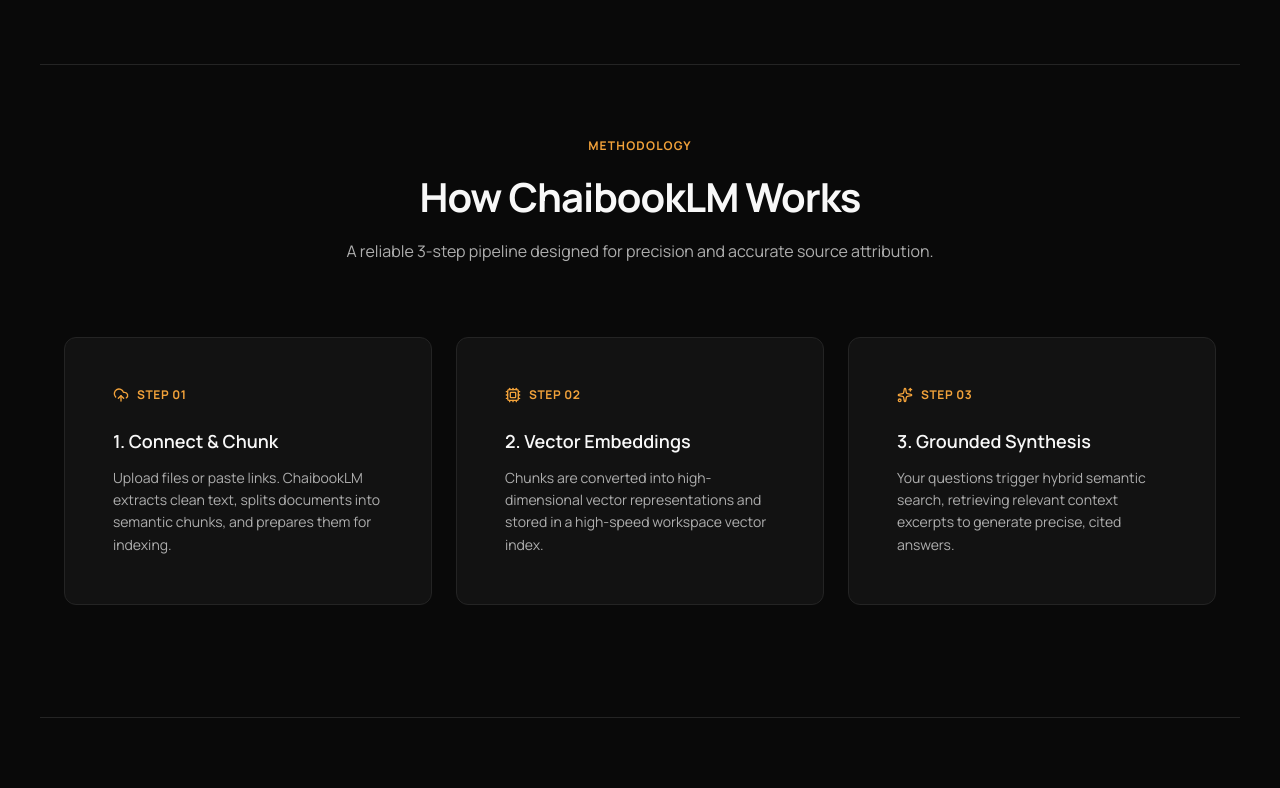
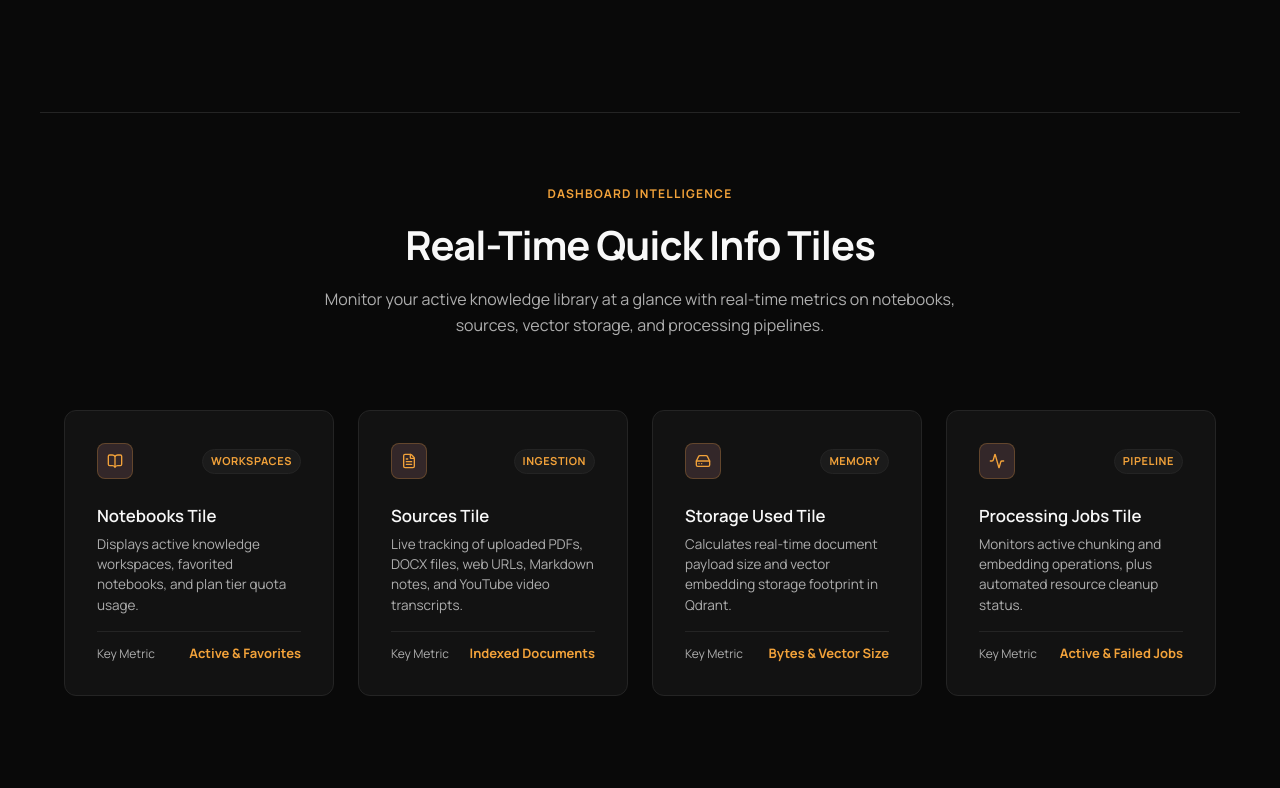
Before and after one commit to nikhild64/udemy-bot-rag-advanced, a Next.js app in the folder web/: page / in a window 1280 px wide. Shown: the part 1632-2420 px from the top of the page. Built offline with nearby package versions, Linux system fonts and the light colour scheme; no server answers.

Commit message:
feat: add /home route for landing page and showcase dashboard quick info tiles

```diff
--- /dev/null
+++ b/web/src/app/home/page.tsx
@@ -0,0 +1,8 @@
+'use client';
+
+import React from 'react';
+import { LandingPage } from '@/features/landing/components/LandingPage';
+
+export default function HomePage() {
+  return <LandingPage />;
+}
--- a/web/src/features/landing/components/LandingPage.tsx
+++ b/web/src/features/landing/components/LandingPage.tsx
@@ -2,7 +2,7 @@
 
 import React, { useEffect, useState } from 'react';
 import { SignInButton, SignUpButton } from '@clerk/nextjs';
-import { Brain, Database, Zap, Layers, ArrowRight, Check, UploadCloud, Cpu, Sparkles } from 'lucide-react';
+import { Brain, Database, Zap, Layers, ArrowRight, Check, UploadCloud, Cpu, Sparkles, BookOpen, FileText, HardDrive, Activity } from 'lucide-react';
 
 export function LandingPage() {
   const [scrolled, setScrolled] = useState(false);
@@ -201,8 +201,51 @@
           font-size: 1.25rem; font-weight: 600; color: var(--color-ink);
           margin: 0 0 var(--space-xs) 0; letter-spacing: -0.01em;
         }
-        .bento__desc {
-          font-size: 0.9375rem; color: var(--color-ink-2); line-height: 1.6; margin: 0;
+        /* Quick Info Tiles Section */
+        .tiles-wrapper {
+          max-width: var(--page-max); margin: 0 auto; padding: var(--space-2xl) var(--page-gutter) var(--space-3xl) var(--page-gutter);
+          border-top: var(--rule-hair) solid var(--color-rule);
+          scroll-margin-top: 80px;
+        }
+        .tiles-grid {
+          display: grid; gap: var(--space-md); grid-template-columns: 1fr;
+        }
+        @media (min-width: 640px) {
+          .tiles-grid { grid-template-columns: repeat(2, 1fr); }
+        }
+        @media (min-width: 1024px) {
+          .tiles-grid { grid-template-columns: repeat(4, 1fr); }
+        }
+        .tile-card {
+          background: var(--color-paper-2); border: 1px solid var(--color-rule);
+          border-radius: var(--radius-card); padding: var(--space-lg);
+          display: flex; flex-direction: column; justify-content: space-between;
+          position: relative; transition: border-color var(--dur-short), transform var(--dur-short);
+        }
+        .tile-card:hover {
+          border-color: color-mix(in oklch, var(--color-rule) 40%, var(--color-accent));
+          transform: translateY(-2px);
+        }
+        .tile-card__header {
+          display: flex; align-items: center; justify-content: space-between; margin-bottom: var(--space-md);
+        }
+        .tile-card__icon {
+          width: 36px; height: 36px; border-radius: 8px;
+          background: color-mix(in oklch, var(--color-accent) 12%, var(--color-paper-3));
+          border: 1px solid color-mix(in oklch, var(--color-accent) 25%, transparent);
+          display: flex; align-items: center; justify-content: center;
+          color: var(--color-accent);
+        }
+        .tile-card__badge {
+          font-size: 0.6875rem; font-weight: 700; text-transform: uppercase; letter-spacing: 0.05em;
+          padding: 0.2rem 0.5rem; border-radius: 999px; background: var(--color-paper-3);
+          color: var(--color-accent); border: 1px solid var(--color-rule);
+        }
+        .tile-card__title {
+          font-size: 1.05rem; font-weight: 600; color: var(--color-ink); margin: 0 0 0.35rem 0;
+        }
+        .tile-card__desc {
+          font-size: 0.84375rem; color: var(--color-ink-2); line-height: 1.5; margin: 0;
         }
 
         /* Methodology Section */
@@ -304,6 +347,7 @@
             </div>
             <nav className="nav__center">
               <a href="#features" className="nav__link">Features</a>
+              <a href="#quick-tiles" className="nav__link">Quick Info Tiles</a>
               <a href="#methodology" className="nav__link">Methodology</a>
               <a href="#pricing" className="nav__link">Pricing</a>
             </nav>
@@ -374,6 +418,91 @@
               <p className="bento__desc">
                 Organize knowledge into dedicated notebooks. Access quick global search and full keyboard navigation (`Cmd+K`) anytime.
               </p>
+            </article>
+          </div>
+        </section>
+
+        {/* Quick Info Tiles Section */}
+        <section id="quick-tiles" className="tiles-wrapper">
+          <div className="section-header">
+            <div className="section-header__tag">Dashboard Intelligence</div>
+            <h2 className="section-header__title">Real-Time Quick Info Tiles</h2>
+            <p className="section-header__desc">
+              Monitor your active knowledge library at a glance with real-time metrics on notebooks, sources, vector storage, and processing pipelines.
+            </p>
+          </div>
+
+          <div className="tiles-grid">
+            {/* Tile 1: Notebooks */}
+            <article className="tile-card">
+              <div>
+                <div className="tile-card__header">
+                  <div className="tile-card__icon"><BookOpen className="w-4 h-4" /></div>
+                  <span className="tile-card__badge">Workspaces</span>
+                </div>
+                <h3 className="tile-card__title">Notebooks Tile</h3>
+                <p className="tile-card__desc">
+                  Displays active knowledge workspaces, favorited notebooks, and plan tier quota usage.
+                </p>
+              </div>
+              <div style={{ marginTop: '1rem', paddingTop: '0.75rem', borderTop: '1px solid var(--color-rule)', display: 'flex', justifyContent: 'space-between', alignItems: 'center' }}>
+                <span style={{ fontSize: '0.75rem', color: 'var(--color-ink-2)' }}>Key Metric</span>
+                <span style={{ fontSize: '0.8125rem', fontWeight: 700, color: 'var(--color-accent)' }}>Active & Favorites</span>
+              </div>
+            </article>
+
+            {/* Tile 2: Sources */}
+            <article className="tile-card">
+              <div>
+                <div className="tile-card__header">
+                  <div className="tile-card__icon"><FileText className="w-4 h-4" /></div>
+                  <span className="tile-card__badge">Ingestion</span>
+                </div>
+                <h3 className="tile-card__title">Sources Tile</h3>
+                <p className="tile-card__desc">
+                  Live tracking of uploaded PDFs, DOCX files, web URLs, Markdown notes, and YouTube video transcripts.
+                </p>
+              </div>
+              <div style={{ marginTop: '1rem', paddingTop: '0.75rem', borderTop: '1px solid var(--color-rule)', display: 'flex', justifyContent: 'space-between', alignItems: 'center' }}>
+                <span style={{ fontSize: '0.75rem', color: 'var(--color-ink-2)' }}>Key Metric</span>
+                <span style={{ fontSize: '0.8125rem', fontWeight: 700, color: 'var(--color-accent)' }}>Indexed Documents</span>
+              </div>
+            </article>
+
+            {/* Tile 3: Storage */}
+            <article className="tile-card">
+              <div>
+                <div className="tile-card__header">
+                  <div className="tile-card__icon"><HardDrive className="w-4 h-4" /></div>
+                  <span className="tile-card__badge">Memory</span>
+                </div>
+                <h3 className="tile-card__title">Storage Used Tile</h3>
+                <p className="tile-card__desc">
+                  Calculates real-time document payload size and vector embedding storage footprint in Qdrant.
+                </p>
+              </div>
+              <div style={{ marginTop: '1rem', paddingTop: '0.75rem', borderTop: '1px solid var(--color-rule)', display: 'flex', justifyContent: 'space-between', alignItems: 'center' }}>
+                <span style={{ fontSize: '0.75rem', color: 'var(--color-ink-2)' }}>Key Metric</span>
+                <span style={{ fontSize: '0.8125rem', fontWeight: 700, color: 'var(--color-accent)' }}>Bytes & Vector Size</span>
+              </div>
+            </article>
+
+            {/* Tile 4: Processing Jobs */}
+            <article className="tile-card">
+              <div>
+                <div className="tile-card__header">
+                  <div className="tile-card__icon"><Activity className="w-4 h-4" /></div>
+                  <span className="tile-card__badge">Pipeline</span>
+                </div>
+                <h3 className="tile-card__title">Processing Jobs Tile</h3>
+                <p className="tile-card__desc">
+                  Monitors active chunking and embedding operations, plus automated resource cleanup status.
+                </p>
+              </div>
+              <div style={{ marginTop: '1rem', paddingTop: '0.75rem', borderTop: '1px solid var(--color-rule)', display: 'flex', justifyContent: 'space-between', alignItems: 'center' }}>
+                <span style={{ fontSize: '0.75rem', color: 'var(--color-ink-2)' }}>Key Metric</span>
+                <span style={{ fontSize: '0.8125rem', fontWeight: 700, color: 'var(--color-accent)' }}>Active & Failed Jobs</span>
+              </div>
             </article>
           </div>
         </section>
```
